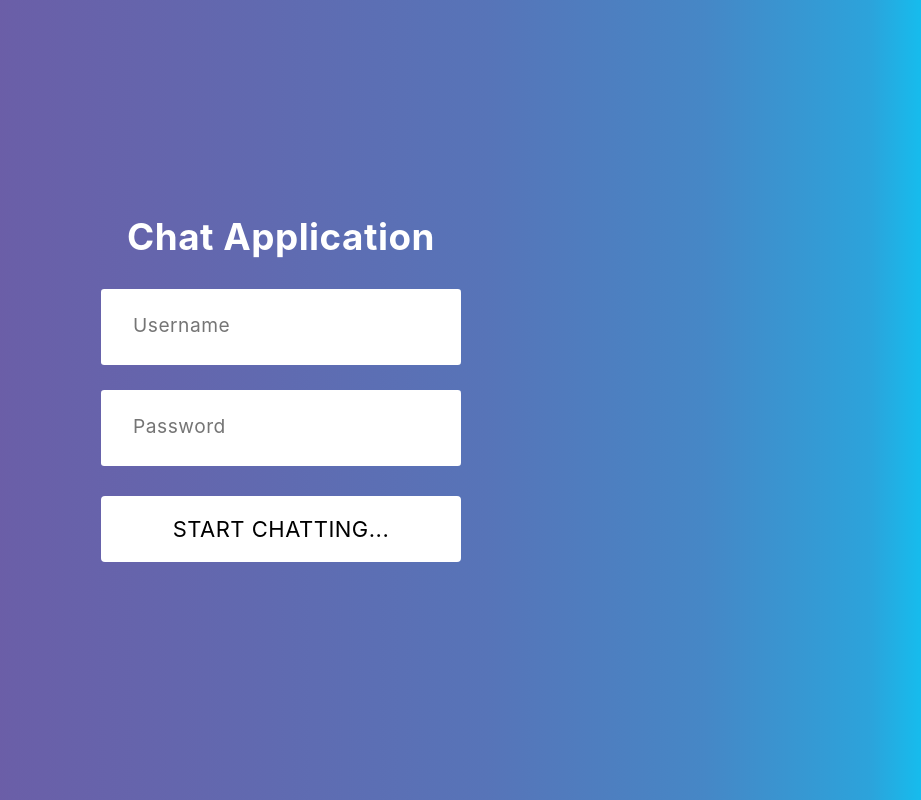
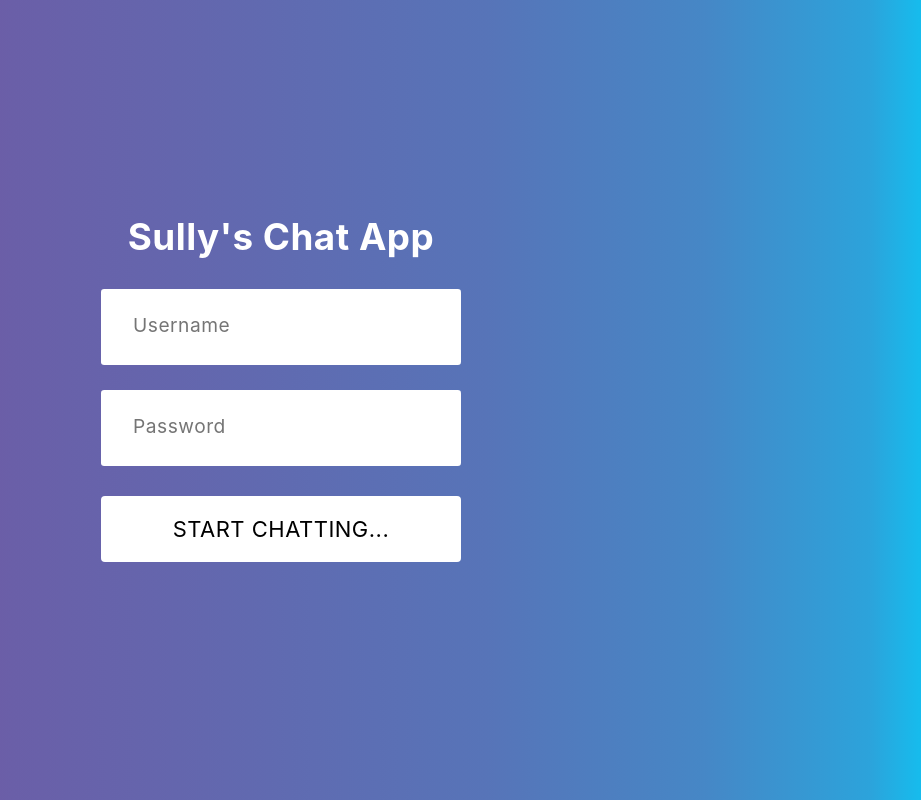
Before and after one commit to bettercallsully/Sullys-Chat-App, a React (Create React App) app: page / in a window 1280 px wide. Shown: the whole page, without its empty margins (359-1280 px from the left). Built offline with nearby package versions, Linux system fonts and the light colour scheme.

Commit message:
Name change of the chat app

```diff
--- a/src/components/LoginForm.jsx
+++ b/src/components/LoginForm.jsx
@@ -31,7 +31,7 @@ const handleSubmit = async (e) => {
     return (
         <div className="wrapper">
             <div className="form">
-                <h1 className="title">Chat Application</h1>
+                <h1 className="title">Sully's Chat App</h1>
                 <form onSubmit={handleSubmit}>
                     <input type="text" value={username} onChange={(e) => setUsername(e.target.value)} className="input" placeholder="Username" required />
                     <input type="password" value={password} onChange={(e) => setPassword(e.target.value)} className="input" placeholder="Password" required />
```
